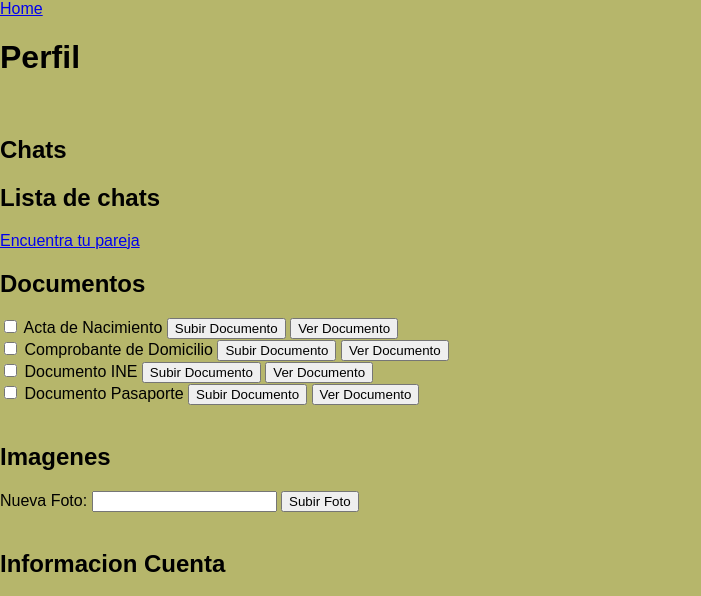
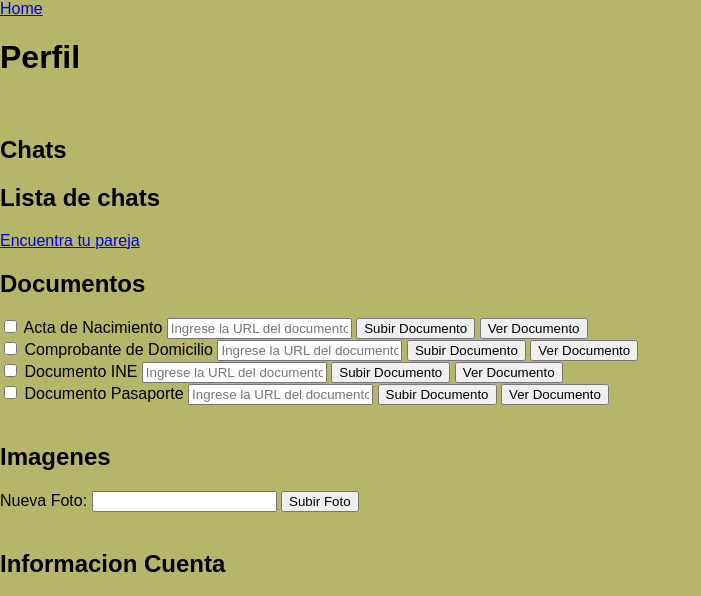
Before and after one commit to JosuedGarm52/MultiParadigTeam9, a Flask app: page /usuarios/ in a window 1280 px wide. Shown: the top 596 px of the page, without its empty margins (0-701 px from the left). Run offline with Flask 3, Linux system fonts and the light colour scheme.

Commit message:
btn Subir doc Ready User

```diff
--- a/ProyectoFinal/routes/User/Users.py
+++ b/ProyectoFinal/routes/User/Users.py
@@ -1,10 +1,10 @@
 from flask import Flask, render_template, Blueprint, redirect, url_for,request, jsonify, send_from_directory, send_file, abort
-from models import Cuenta,Perfil,Documento, Perfil_Foto, Foto
+from models import Cuenta,Perfil,Documento, Perfil_Foto, Foto, Mod
 from auth import tokenCheck,verificar
 from app import db,bcrypt
-from sqlalchemy import exc
+from sqlalchemy import exc , func
 from sqlalchemy.orm.exc import NoResultFound
-from utils import decode_auth_token, encode_auth_token, verificarID
+from utils import decode_auth_token, encode_auth_token, verificarID, sanitize_local_link
 from auth import obtenerInfo
 import os
 
@@ -223,3 +223,44 @@ def regis_perfil():
 @appuser.route('/parejas')
 def parejas():
     return render_template('SearchPareja.html')
+
+@appuser.route('/save_pdf', methods=['POST'])
+def save_pdf():
+    # Obtiene el enlace del cuerpo de la solicitud
+    token = request.json['cuenta_id']
+    enlace = request.json['link']
+    tipo = request.json['tipo']
+    try:
+        cuenta_id = verificarID(token)
+    except Exception as e:
+        # Aquí puedes manejar la excepción como desees.
+        # Puedes imprimir un mensaje de depuración, registrar el error, etc.
+        print(f"Error al verificar ID: {str(e)}")
+        return jsonify({'status': 'error', 'message': 'Error al verificar ID'}),412
+
+    #cuenta = Cuenta.query.filter_by(id_cuenta = cuenta_id).first()
+    perfil = Perfil.query.filter_by(cuenta_id = cuenta_id).first()
+    if perfil:
+        mod_asignado = Documento.query.filter_by(usuario_name=perfil.usuario).first()
+        # Verifica si la cuenta tiene un moderador asociado
+        if mod_asignado:
+
+            id_del_mod = mod_asignado.id_mod
+        else:
+            mod_aleatorio = Mod.query.order_by(func.random()).first()
+            id_del_mod = mod_aleatorio.id_mod
+        enlace_saneado = sanitize_local_link(enlace)
+        # Verifica si el enlace tiene la extensión .csv
+        if enlace_saneado.lower().endswith('.pdf'):
+            documento = Documento(usuario_name = perfil.usuario,
+                          link = enlace_saneado, isaprobado = False, tipo = tipo, mod_id = id_del_mod)
+
+            db.session.add(documento)
+            db.session.commit()
+            # Retorna una respuesta (puedes ajustar el contenido según tus necesidades)
+            return jsonify({'mensaje': 'Enlace guardado exitosamente'})
+        else:
+            return jsonify({'mensaje': 'La extension del archivo debe ser .pdf'})
+
+    else:
+        return jsonify({'mensaje': 'No se encontro el perfil'})
--- a/ProyectoFinal/routes/User/templates/IndexPerfil.html
+++ b/ProyectoFinal/routes/User/templates/IndexPerfil.html
@@ -21,30 +21,35 @@
     <h2>Documentos</h2>
     <div id="documentos-container">
         <div class="documento">
-            <input type="checkbox" id="chkacta" readonly>
+            <input type="checkbox" id="chkacta" class="docchk" readonly>
             <label for="acta">Acta de Nacimiento</label>
+            <input type="text" id="urlActa" placeholder="Ingrese la URL del documento">
             <button onclick="subirDocumento('acta')">Subir Documento</button>
-            <button onclick="verDocumento('acta')">Ver Documento</button>
+            <button onclick="verDocumento('acta')">Ver Documento</button><input type="file" class="archivo-input" data-tipo-documento="acta" style="display: none;" onchange="manejarCambioArchivo(event)">
         </div>
 
         <div class="documento">
-            <input type="checkbox" id="chkdomicilio" readonly>
+            <input type="checkbox" id="chkdomicilio" class="docchk" readonly>
             <label for="domicilio">Comprobante de Domicilio</label>
-            <button onclick="subirDocumento('domicilio')">Subir Documento</button>
+            <input type="text" id="urlDomicio" placeholder="Ingrese la URL del documento">
+            <button onclick="subirDocumento('domicilio')" id="subirDomBtn">Subir Documento</button>
             <button onclick="verDocumento('domicilio')">Ver Documento</button>
+            <!--<input type="file" class="archivo-input" data-tipo-documento="domicilio" style="display: none;" onchange="manejarCambioArchivo(event)"-->
         </div>
 
         <div class="documento">
-            <input type="checkbox" id="chkine" readonly>
+            <input type="checkbox" id="chkine" class="docchk" readonly>
             <label for="ine">Documento INE</label>
-            <button onclick="subirDocumento('ine')">Subir Documento</button>
+            <input type="text" id="urlIne" placeholder="Ingrese la URL del documento">
+            <button onclick="subirDocumento('ine')" id="subirIneBtn">Subir Documento</button>
             <button onclick="verDocumento('ine')">Ver Documento</button>
-        </div>
+            </div>
 
         <div class="documento">
-            <input type="checkbox" id="chkpasaporte"  readonly>
+            <input type="checkbox" id="chkpasaporte" class="docchk" readonly>
             <label for="pasaporte">Documento Pasaporte</label>
-            <button onclick="subirDocumento('pasaporte')">Subir Documento</button>
+            <input type="text" id="urlPass" placeholder="Ingrese la URL del documento">
+            <button onclick="subirDocumento('pasaporte')" id="subirPassBtn">Subir Documento</button>
             <button onclick="verDocumento('pasaporte')">Ver Documento</button>
         </div>
     </div>
@@ -116,6 +121,8 @@
     <button onclick="window.location.href = '/';">Regresar</button>
 
     <script>
+
+
         let actainfo;
         let comprobanteinfo;
         let ineinfo;
@@ -302,13 +309,60 @@
             }
             // Llamar a la función para obtener y llenar los datos
             obtenerDatos();
-            function subirDocumento(tipoDocumento) {
-                // Aquí puedes implementar la lógica para abrir un menú o ventana de subida de documentos
-                // y solicitar la autorización del usuario.
-                console.log(`Subir documento de tipo ${tipoDocumento}`);
-            }
+
         };
         window.onload = Iniciar;
+
+        function subirDocumento(tipo) {
+            let text;
+            let inputId;
+
+            // Seleccionar el ID del campo de entrada y obtener su valor
+            switch (tipo) {
+                case 'acta':
+                    inputId = 'urlActa';
+                    break;
+                case 'domicilio':
+                    inputId = 'urlDomicio';
+                    break;
+                case 'ine':
+                    inputId = 'urlIne';
+                    break;
+                case 'pasaporte':
+                    inputId = 'urlPass';
+                    break;
+                default:
+                    throw new Error(`El tipo del documento no es uno convencional - subirDocumento()`);
+            }
+
+            text = document.getElementById(inputId).value;
+            if(text == null || text == ''){
+                throw new Error(`El entry esta vacio`);
+            }
+            const opciones = {
+                method: 'POST',
+                headers: {
+                    'Content-Type': 'application/json',
+                },
+                body: JSON.stringify({
+                    cuenta_id: cuenta_id,
+                    link: text,
+                    tipo: tipo,
+                }),
+            };
+
+            // Realizar la solicitud Fetch
+            fetch('save_pdf', opciones)
+                .then(response => response.json())
+                .then(data => {
+                    console.log(data); // Puedes manejar la respuesta del servidor aquí
+                })
+                .catch(error => {
+                    console.error(error);
+                    // Manejar el error como desees
+                });
+        }
+
 
         function verDocumento(tipoDocumento) {
             let documentoLink;
@@ -319,8 +373,8 @@
                     documentoLink = 'acta';
                     documentoAprobado = document.getElementById('chkacta').checked;
                     break;
-                case 'comprobante':
-                    documentoLink = 'comprobante';
+                case 'domicilio':
+                    documentoLink = 'domicilio';
                     documentoAprobado = document.getElementById('chkdomicilio').checked;
                     break;
                 case 'ine':
```
Also changed, not shown: ProyectoFinal/routes/Mod/Mods.py (+1 -11 lines), ProyectoFinal/utils.py (+11 -0 lines), ProyectoFinal/routes/User/static/css/estilo1.css (line endings or trailing spaces).
